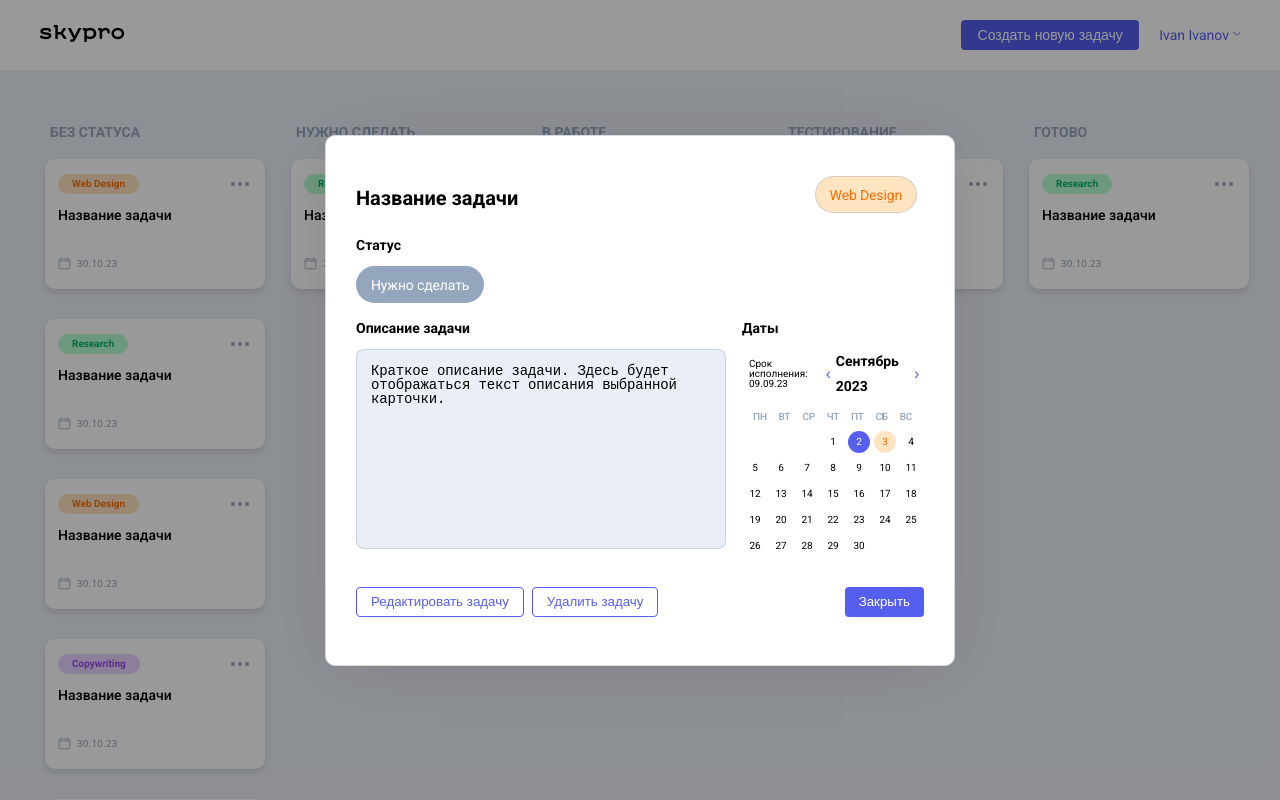
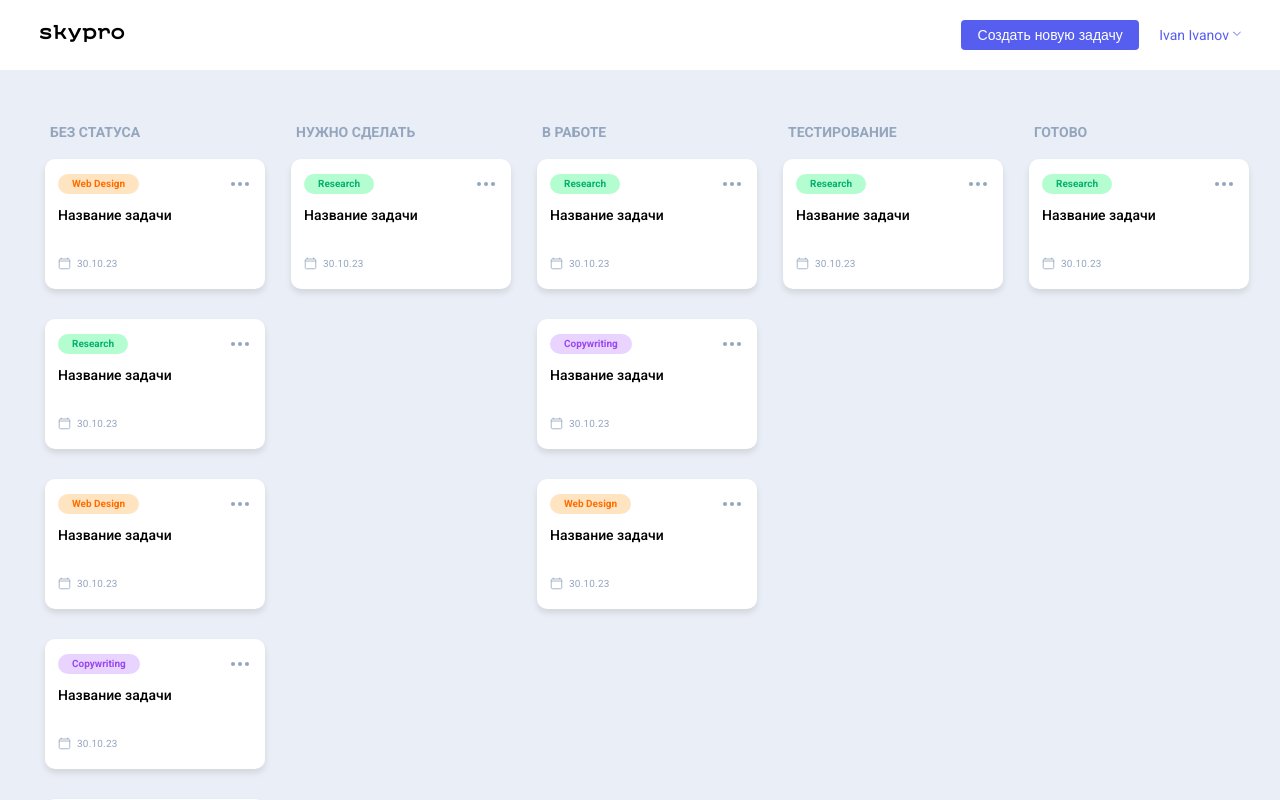
Before and after one commit to DmitriySkachkov/skypro-kanban, a React (Vite) app: page / in a window 1280 px wide. Shown: the top 800 px of the page. Built offline with nearby package versions, Linux system fonts and the light colour scheme.

Commit message:
Обновил работу попапа по клику

```diff
--- a/src/App.jsx
+++ b/src/App.jsx
@@ -6,15 +6,30 @@ import Main from './components/Main/Main';
 import Popup from './components/Popup/Popup';
 
 function App() {
-  const [activePopup, setActivePopup] = useState('browse');
+  const [activePopup, setActivePopup] = useState(null);
+  const [selectedCard, setSelectedCard] = useState(null);
+
+  const openPopup = (popupName, cardData = null) => {
+    setActivePopup(popupName);
+    setSelectedCard(cardData);
+  };
+
+  const closePopup = () => {
+    setActivePopup(null);
+    setSelectedCard(null);
+  };
 
   return (
     <>
       <GlobalStyles />
       <StyledWrapper className="wrapper">
-        <Header onOpenPopup={setActivePopup} />
-        <Main />
-        <Popup activePopup={activePopup} onClosePopup={() => setActivePopup(null)} />
+        <Header onOpenPopup={openPopup} />
+        <Main onOpenPopup={openPopup} />
+        <Popup
+          activePopup={activePopup}
+          onClosePopup={closePopup}
+          selectedCard={selectedCard}
+        />
       </StyledWrapper>
     </>
   );
--- a/src/components/Card/Card.jsx
+++ b/src/components/Card/Card.jsx
@@ -9,7 +9,9 @@ import {
   CardDate
 } from './Card.styled';
 
-function Card({ title, topic, date }) {
+function Card({ card, onCardClick }) {
+  const { title, topic, date } = card;
+
   const getThemeClass = (topic) => {
     switch (topic) {
       case 'Web Design':
@@ -25,21 +27,31 @@ function Card({ title, topic, date }) {
 
   const theme = getThemeClass(topic);
 
+  const handleButtonClick = (e) => {
+    e.stopPropagation();
+    onCardClick(card);
+  };
+
   return (
     <CardItem className="cards__item">
       <CardContainer className="cards__card card">
         <CardGroup className="card__group">
           <CardTheme $theme={theme} className="card__theme">
-            <div>{topic}</div>
+            <p>{topic}</p>
           </CardTheme>
-          <CardButton className="card__btn">
+          <CardButton
+            className="card__btn"
+            onClick={handleButtonClick}
+          >
             <div></div>
             <div></div>
             <div></div>
           </CardButton>
         </CardGroup>
         <CardContent className="card__content">
-          <CardTitle className="card__title">{title}</CardTitle>
+          <a href="#" target="_blank">
+            <CardTitle className="card__title">{title}</CardTitle>
+          </a>
           <CardDate className="card__date">
             <svg xmlns="http://www.w3.org/2000/svg" width="13" height="13" viewBox="0 0 13 13" fill="none">
               <g clipPath="url(#clip0_1_415)">
@@ -52,7 +64,7 @@ function Card({ title, topic, date }) {
                 </clipPath>
               </defs>
             </svg>
-            <div>{date}</div>
+            <p>{date}</p>
           </CardDate>
         </CardContent>
       </CardContainer>
--- a/src/components/Card/Card.styled.js
+++ b/src/components/Card/Card.styled.js
@@ -57,10 +57,17 @@ export const CardTheme = styled.div`
     }
   }};
 
-  & div {
+  /* Центрирование текста */
+  display: flex;
+  align-items: center;
+  justify-content: center;
+
+  & p {
     font-size: 10px;
     font-weight: 600;
     line-height: 10px;
+    margin: 0;
+    padding: 0;
   }
 `;
 
@@ -71,7 +78,6 @@ export const CardButton = styled.div`
   align-items: center;
   justify-content: space-around;
   padding: 2px;
-  cursor: pointer;
 
   & div {
     width: 4px;
@@ -106,7 +112,7 @@ export const CardDate = styled.div`
     width: 13px;
   }
 
-  & div {
+  & p {
     margin-left: 6px;
     font-size: 10px;
     line-height: 13px;
--- a/src/components/Popup/Popup.jsx
+++ b/src/components/Popup/Popup.jsx
@@ -2,7 +2,7 @@ import PopupExit from '../PopupExit/PopupExit';
 import PopupNewCard from '../PopupNewCard/PopupNewCard';
 import PopupBrowse from '../PopupBrowse/PopupBrowse';
 
-function Popup({ activePopup, onClosePopup }) {
+function Popup({ activePopup, onClosePopup, selectedCard }) {
   return (
     <div className="pop-wrap">
       <PopupExit
@@ -16,6 +16,7 @@ function Popup({ activePopup, onClosePopup }) {
       <PopupBrowse
         isOpen={activePopup === 'browse'}
         onClose={onClosePopup}
+        cardData={selectedCard}
       />
     </div>
   );
--- a/src/components/PopupBrowse/PopupBrowse.jsx
+++ b/src/components/PopupBrowse/PopupBrowse.jsx
@@ -34,17 +34,33 @@ import {
   PopupBrowseButtons
 } from './PopupBrowse.styled';
 
-function PopupBrowse({ isOpen, onClose }) {
+function PopupBrowse({ isOpen, onClose, cardData }) {
   if (!isOpen) return null;
+
+  const cardTitle = cardData?.title || 'Название задачи';
+  const cardTopic = cardData?.topic || 'Web Design';
+  const cardDescription = cardData?.description || 'Описание задачи. Здесь будет отображаться текст описания выбранной карточки.';
+  const cardDate = cardData?.date || '30.10.23';
+
+  const getThemeColor = (topic) => {
+    switch (topic) {
+      case 'Web Design': return 'orange';
+      case 'Research': return 'green';
+      case 'Copywriting': return 'purple';
+      default: return 'orange';
+    }
+  };
+
+  const themeColor = getThemeColor(cardTopic);
 
   return (
     <PopupBrowseOverlay className="pop-browse" $isOpen={isOpen}>
       <PopupBrowseBlock>
         <PopupBrowseContent>
           <PopupBrowseTopBlock>
-            <PopupBrowseTitle>Название задачи</PopupBrowseTitle>
-            <CategoriesTheme className="theme-top" $color="orange" $active>
-              <div>Web Design</div>
+            <PopupBrowseTitle>{cardTitle}</PopupBrowseTitle>
+            <CategoriesTheme className="theme-top" $color={themeColor} $active>
+              <p>{cardTopic}</p>
             </CategoriesTheme>
           </PopupBrowseTopBlock>
 
@@ -54,19 +70,19 @@ function PopupBrowse({ isOpen, onClose }) {
             </StatusText>
             <StatusThemes>
               <StatusTheme $hide>
-                <div>Без статуса</div>
+                <p>Без статуса</p>
               </StatusTheme>
               <StatusTheme $gray>
-                <div>Нужно сделать</div>
+                <p>Нужно сделать</p>
               </StatusTheme>
               <StatusTheme $hide>
-                <div>В работе</div>
+                <p>В работе</p>
               </StatusTheme>
               <StatusTheme $hide>
-                <div>Тестирование</div>
+                <p>Тестирование</p>
               </StatusTheme>
               <StatusTheme $hide>
-                <div>Готово</div>
+                <p>Готово</p>
               </StatusTheme>
             </StatusThemes>
           </Status>
@@ -80,7 +96,7 @@ function PopupBrowse({ isOpen, onClose }) {
                   id="textArea01"
                   readOnly
                   placeholder="Введите описание задачи..."
-                  value="Краткое описание задачи. Здесь будет отображаться текст описания выбранной карточки."
+                  value={cardDescription}
                 />
               </FormBrowseBlock>
             </PopupBrowseForm>
@@ -93,7 +109,7 @@ function PopupBrowse({ isOpen, onClose }) {
                 <CalendarNav>
                   <CalendarPeriod>
                     <CalendarText>
-                      Срок исполнения: <span className="date-control">09.09.23</span>
+                      Срок исполнения: <span className="date-control">{cardDate}</span>
                     </CalendarText>
                   </CalendarPeriod>
                   <NavActions>
@@ -157,8 +173,8 @@ function PopupBrowse({ isOpen, onClose }) {
               <Subtitle>Категория</Subtitle>
             </CategoriesText>
             <CategoriesThemes>
-              <CategoriesTheme $color="orange" $active>
-                <div>Web Design</div>
+              <CategoriesTheme $color={themeColor} $active>
+                <p>{cardTopic}</p>
               </CategoriesTheme>
             </CategoriesThemes>
           </Categories>
@@ -166,14 +182,14 @@ function PopupBrowse({ isOpen, onClose }) {
           <PopupBrowseButtons className="pop-browse__btn-browse">
             <div className="btn-group">
               <button className="_btn-bor _hover03">
-                Редактировать задачу
+                <a href="#">Редактировать задачу</a>
               </button>
               <button className="_btn-bor _hover03">
-                Удалить задачу
+                <a href="#">Удалить задачу</a>
               </button>
             </div>
             <button className="_btn-bg _hover01" onClick={onClose}>
-              Закрыть
+              <a href="#">Закрыть</a>
             </button>
           </PopupBrowseButtons>
         </PopupBrowseContent>
--- a/src/data.js
+++ b/src/data.js
@@ -5,35 +5,40 @@ export const cardsData = [
     topic: "Web Design",
     title: "Название задачи",
     date: "30.10.23",
-    status: "Без статуса"
+    status: "Без статуса",
+    description: "Описание задачи. Здесь будет отображаться текст описания выбранной карточки."
   },
   {
     id: 2,
     topic: "Research",
     title: "Название задачи",
     date: "30.10.23",
-    status: "Без статуса"
+    status: "Без статуса",
+    description: "Описание задачи. Здесь будет отображаться текст описания выбранной карточки."
   },
   {
     id: 3,
     topic: "Web Design",
     title: "Название задачи",
     date: "30.10.23",
-    status: "Без статуса"
+    status: "Без статуса",
+    description: "Описание задачи. Здесь будет отображаться текст описания выбранной карточки."
   },
   {
     id: 4,
     topic: "Copywriting",
     title: "Название задачи",
     date: "30.10.23",
-    status: "Без статуса"
+    status: "Без статуса",
+    description: "Описание задачи. Здесь будет отображаться текст описания выбранной карточки."
   },
   {
     id: 5,
     topic: "Web Design",
     title: "Название задачи",
     date: "30.10.23",
-    status: "Без статуса"
+    status: "Без статуса",
+    description: "Описание задачи. Здесь будет отображаться текст описания выбранной карточки."
   },
 
   // Нужно сделать
@@ -42,7 +47,8 @@ export const cardsData = [
     topic: "Research",
     title: "Название задачи",
     date: "30.10.23",
-    status: "Нужно сделать"
+    status: "Нужно сделать",
+    description: "Описание задачи. Здесь будет отображаться текст описания выбранной карточки."
   },
 
   // В работе
@@ -51,21 +57,24 @@ export const cardsData = [
     topic: "Research",
     title: "Название задачи",
     date: "30.10.23",
-    status: "В работе"
+    status: "В работе",
+    description: "Описание задачи. Здесь будет отображаться текст описания выбранной карточки."
   },
   {
     id: 8,
     topic: "Copywriting",
     title: "Название задачи",
     date: "30.10.23",
-    status: "В работе"
+    status: "В работе",
+    description: "Описание задачи. Здесь будет отображаться текст описания выбранной карточки."
   },
   {
     id: 9,
     topic: "Web Design",
     title: "Название задачи",
     date: "30.10.23",
-    status: "В работе"
+    status: "В работе",
+    description: "Описание задачи. Здесь будет отображаться текст описания выбранной карточки."
   },
 
   // Тестирование
@@ -74,7 +83,8 @@ export const cardsData = [
     topic: "Research",
     title: "Название задачи",
     date: "30.10.23",
-    status: "Тестирование"
+    status: "Тестирование",
+    description: "Описание задачи. Здесь будет отображаться текст описания выбранной карточки."
   },
 
   // Готово
@@ -83,7 +93,8 @@ export const cardsData = [
     topic: "Research",
     title: "Название задачи",
     date: "30.10.23",
-    status: "Готово"
+    status: "Готово",
+    description: "Описание задачи. Здесь будет отображаться текст описания выбранной карточки."
   }
 ];
 
```
Also changed, not shown: src/components/Column/Column.jsx (+3 -4 lines), src/components/Main/Main.jsx (+6 -1 lines).
